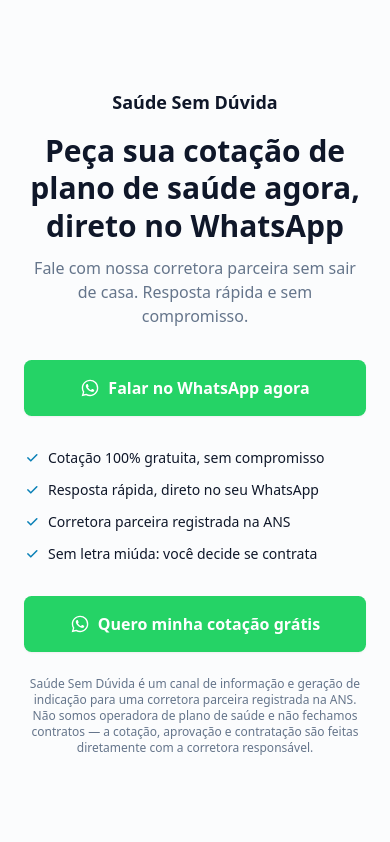
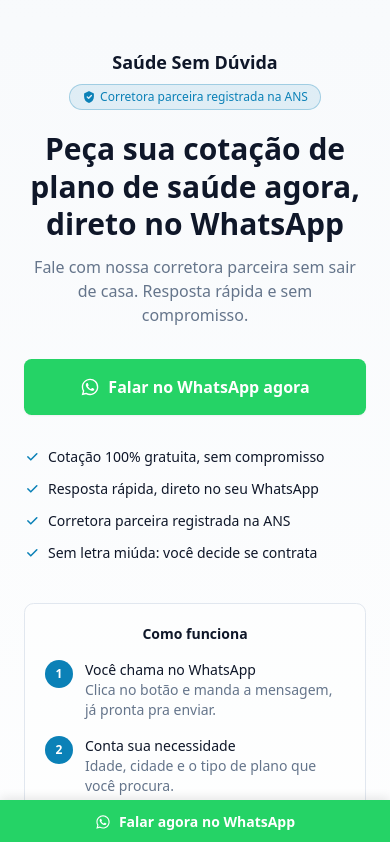
Before and after one commit to saudesemduvidaweb-beep/saudesemduvida, a Next.js app: page /campanha/1 in a window 390 px wide. Shown: the top 842 px of the page. Built offline with nearby package versions, Linux system fonts and the light colour scheme; no server answers.

Commit message:
Landing page 10/10: selo ANS, como funciona e WhatsApp fixo no mobile

```diff
--- a/app/campanha/[slug]/page.tsx
+++ b/app/campanha/[slug]/page.tsx
@@ -1,5 +1,6 @@
 import type { Metadata } from "next";
 import { WhatsAppCta } from "@/components/whatsapp-cta";
+import { WhatsAppSticky } from "@/components/whatsapp-sticky";
 import { complianceNote, siteConfig } from "@/lib/site-config";
 
 export const metadata: Metadata = {
@@ -14,6 +15,24 @@
   "Sem letra miúda: você decide se contrata",
 ];
 
+const steps = [
+  {
+    n: "1",
+    title: "Você chama no WhatsApp",
+    text: "Clica no botão e manda a mensagem, já pronta pra enviar.",
+  },
+  {
+    n: "2",
+    title: "Conta sua necessidade",
+    text: "Idade, cidade e o tipo de plano que você procura.",
+  },
+  {
+    n: "3",
+    title: "Recebe as opções",
+    text: "A corretora parceira te manda as opções, sem compromisso.",
+  },
+];
+
 export default async function CampanhaPage({
   params,
 }: {
@@ -22,11 +41,23 @@
   const { slug } = await params;
 
   return (
-    <div className="flex min-h-screen flex-col items-center justify-center bg-muted/30 px-6 py-12">
+    <div className="flex min-h-screen flex-col items-center bg-gradient-to-b from-muted/50 to-background px-6 py-12 pb-24 sm:pb-12">
       <div className="w-full max-w-md">
-        <p className="text-center text-lg font-semibold">{siteConfig.name}</p>
+        <div className="flex flex-col items-center gap-2">
+          <p className="text-lg font-semibold">{siteConfig.name}</p>
+          <span className="inline-flex items-center gap-1 rounded-full border border-primary/30 bg-primary/10 px-3 py-1 text-xs font-medium text-primary">
+            <svg viewBox="0 0 20 20" fill="currentColor" className="h-3.5 w-3.5" aria-hidden="true">
+              <path
+                fillRule="evenodd"
+                d="M10 1.5a1 1 0 0 1 .45.11l6 3A1 1 0 0 1 17 5.5v4c0 4.14-2.68 7.72-7 8.94-4.32-1.22-7-4.8-7-8.94v-4a1 1 0 0 1 .55-.89l6-3A1 1 0 0 1 10 1.5zm2.7 5.79-3.2 3.2-1.2-1.2a1 1 0 1 0-1.4 1.42l1.9 1.9a1 1 0 0 0 1.42 0l3.9-3.9a1 1 0 0 0-1.42-1.42z"
+                clipRule="evenodd"
+              />
+            </svg>
+            Corretora parceira registrada na ANS
+          </span>
+        </div>
 
-        <h1 className="mt-4 text-center text-3xl font-bold leading-tight">
+        <h1 className="mt-5 text-center text-3xl font-bold leading-tight">
           Peça sua cotação de plano de saúde agora, direto no WhatsApp
         </h1>
         <p className="mt-3 text-center text-base text-muted-foreground">
@@ -58,6 +89,23 @@
           ))}
         </ul>
 
+        <div className="mt-10 rounded-lg border border-border bg-background/60 p-5">
+          <p className="text-center text-sm font-semibold">Como funciona</p>
+          <div className="mt-4 space-y-4">
+            {steps.map((step) => (
+              <div key={step.n} className="flex items-start gap-3">
+                <span className="flex h-7 w-7 shrink-0 items-center justify-center rounded-full bg-primary text-xs font-semibold text-primary-foreground">
+                  {step.n}
+                </span>
+                <div>
+                  <p className="text-sm font-medium">{step.title}</p>
+                  <p className="text-sm text-muted-foreground">{step.text}</p>
+                </div>
+              </div>
+            ))}
+          </div>
+        </div>
+
         <div className="mt-8">
           <WhatsAppCta campaignRef={slug} label="Quero minha cotação grátis" />
         </div>
@@ -66,6 +114,8 @@
           {complianceNote}
         </p>
       </div>
+
+      <WhatsAppSticky campaignRef={slug} />
     </div>
   );
 }
--- /dev/null
+++ b/components/whatsapp-sticky.tsx
@@ -0,0 +1,41 @@
+"use client";
+
+import { buildWhatsAppLink } from "@/lib/site-config";
+
+declare global {
+  interface Window {
+    dataLayer?: unknown[];
+  }
+}
+
+// Barra fixa no rodape, sempre visivel mesmo depois de rolar a pagina -
+// deixa o CTA de WhatsApp sempre "a mao" em vez de depender do usuario
+// voltar pro topo. Some em telas maiores (o CTA normal ja basta la).
+export function WhatsAppSticky({ campaignRef }: { campaignRef?: string }) {
+  function handleClick() {
+    if (typeof window !== "undefined" && Array.isArray(window.dataLayer)) {
+      window.dataLayer.push({ event: "whatsapp_click", campaign_ref: campaignRef ?? "direto" });
+    }
+  }
+
+  return (
+    <a
+      href={buildWhatsAppLink(campaignRef)}
+      target="_blank"
+      rel="noopener noreferrer"
+      onClick={handleClick}
+      className="fixed inset-x-0 bottom-0 z-50 flex items-center justify-center gap-2 bg-[#25D366] py-3 text-sm font-semibold text-white shadow-[0_-2px_10px_rgba(0,0,0,0.1)] sm:hidden"
+      style={{ paddingBottom: "max(0.75rem, env(safe-area-inset-bottom))" }}
+    >
+      <svg
+        viewBox="0 0 24 24"
+        fill="currentColor"
+        className="h-4 w-4"
+        aria-hidden="true"
+      >
+        <path d="M12.04 2C6.58 2 2.13 6.45 2.13 11.91c0 1.75.46 3.45 1.32 4.95L2 22l5.29-1.39a9.9 9.9 0 0 0 4.75 1.21h.01c5.46 0 9.9-4.45 9.9-9.91 0-2.65-1.03-5.14-2.9-7.01A9.82 9.82 0 0 0 12.04 2zm0 18.12h-.01a8.2 8.2 0 0 1-4.19-1.15l-.3-.18-3.14.82.84-3.06-.2-.31a8.22 8.22 0 0 1-1.26-4.38c0-4.54 3.7-8.24 8.26-8.24 2.2 0 4.27.86 5.83 2.42a8.18 8.18 0 0 1 2.41 5.83c0 4.55-3.7 8.25-8.24 8.25zm4.52-6.17c-.25-.12-1.47-.72-1.7-.81-.23-.08-.39-.12-.56.13-.17.25-.64.81-.78.97-.14.17-.29.19-.54.06-.25-.12-1.04-.38-1.98-1.22-.73-.65-1.23-1.46-1.37-1.71-.14-.25-.02-.38.11-.51.11-.11.25-.29.37-.43.12-.14.16-.25.25-.41.08-.17.04-.31-.02-.44-.06-.12-.56-1.35-.77-1.85-.2-.48-.41-.42-.56-.43-.14-.01-.31-.01-.48-.01a.92.92 0 0 0-.67.31c-.23.25-.87.85-.87 2.08 0 1.23.89 2.42 1.02 2.59.12.17 1.75 2.67 4.24 3.74.59.26 1.05.41 1.41.52.59.19 1.13.16 1.56.1.48-.07 1.47-.6 1.67-1.18.21-.58.21-1.08.14-1.18-.06-.11-.23-.17-.48-.29z" />
+      </svg>
+      Falar agora no WhatsApp
+    </a>
+  );
+}
```
